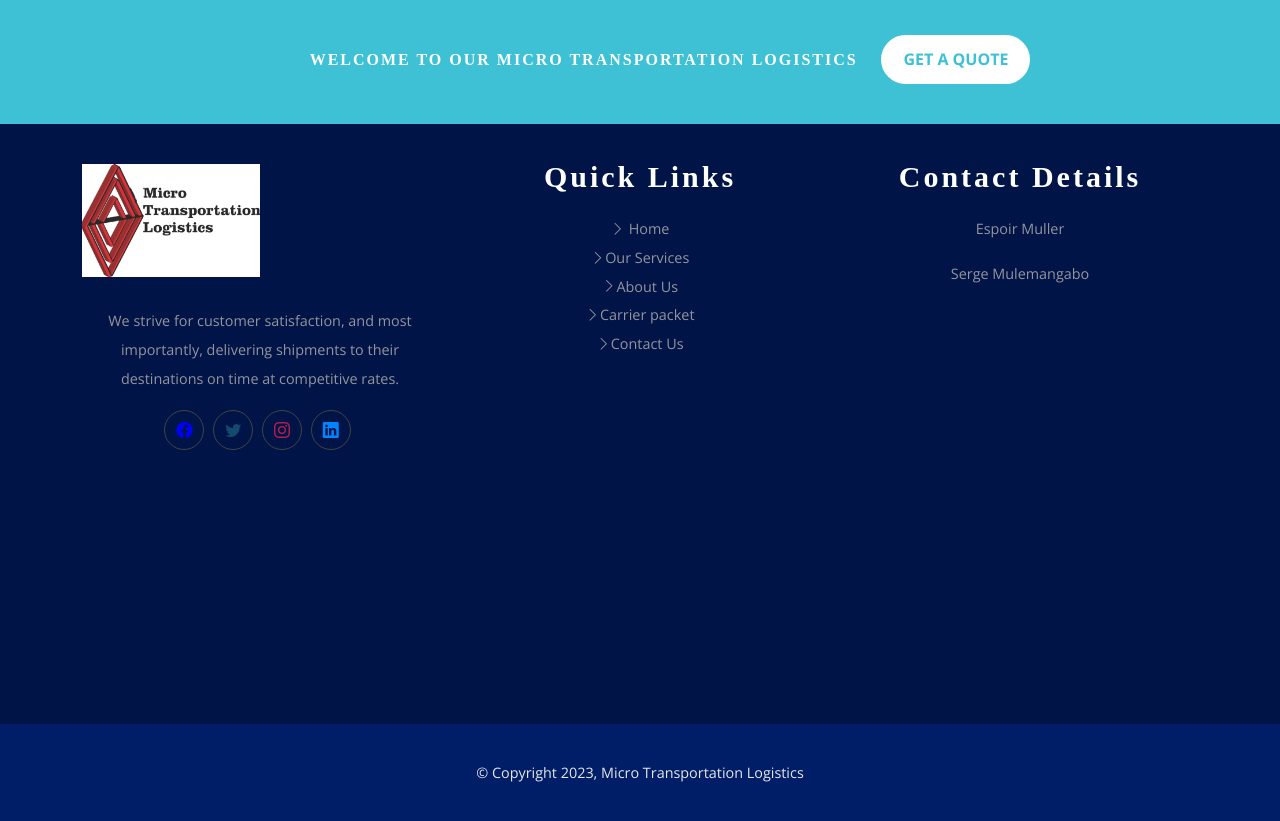
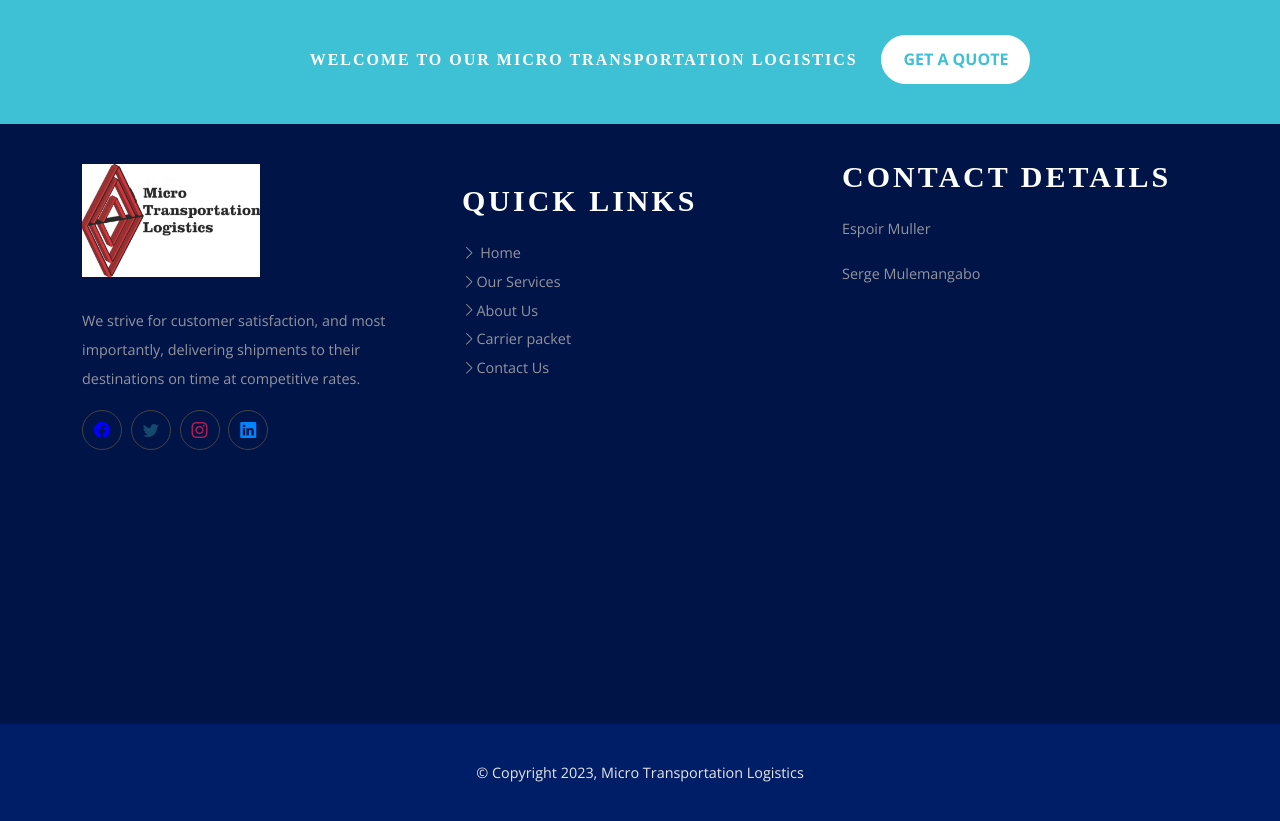
Before and after one commit to danymuziki90/micro, a plain HTML site: page index.html in a window 1280 px wide. Shown: the part 5660-6481 px from the top of the page. Drawn offline with nearby package versions, Linux system fonts and the light colour scheme.

Commit message:
FOOTMODIF

```diff
--- a/assets/css/style.css
+++ b/assets/css/style.css
@@ -10,6 +10,7 @@ body {
   width: 100%;
   margin: 0;
   padding: 0;
+
 }
 
 .floatleft {
@@ -764,8 +765,8 @@ div#preloader {
 --------------------------------------------------------------*/
 #hero {
   width: auto;
+  height: 100%;
   background: #f0fafc;
-  height: 100%;
   overflow: hidden;
   position: relative;
 }
@@ -1526,7 +1527,7 @@ h3 {
   padding-top: 40px;
   background: #001447;
   min-height: 600px;
-  align-items: flex-start;
+  align-items: ;
 }
 
 .footer-head p,
--- a/index.html
+++ b/index.html
@@ -389,7 +389,7 @@
     <!-- ======= Footer ======= -->
     <!-- ======= Footer ======= -->
     <footer>
-        <div class="footer-area ">
+        <div class="footer-area text-start gap-5">
             <div class="container ">
                 <div class="row ">
                     <div class="col-md-4 ">
@@ -422,8 +422,8 @@
                     <!-- end single footer -->
                     <div class="col-md-4 ">
                         <div class="footer-content ">
-                            <div class="footer-head ">
-                                <h4>Quick Links</h4>
+                            <div class="footer-head pt-4">
+                                <h4>QUICK LINKS</h4>
                                 <ul>
                                     <li>
                                         <a class="nav-link scrollto active " href="#hero "><i class="bi bi-chevron-right"></i> Home</a>
@@ -448,7 +448,7 @@
                     <div class="col-md-4 ">
                         <div class="footer-content ">
                             <div class="footer-head ">
-                                <h4>Contact Details</h4>
+                                <h4>CONTACT DETAILS</h4>
                                 <div class="flicker-img ">
                                     <p>Espoir Muller</p>
                                     <p>Serge Mulemangabo</p>
```
